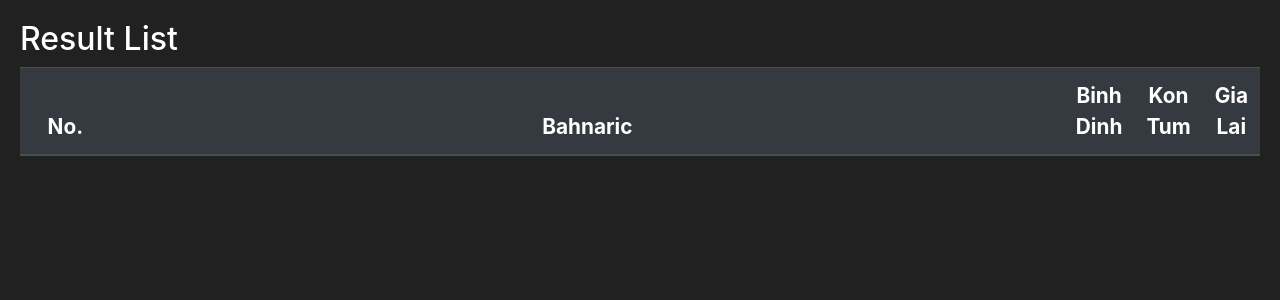
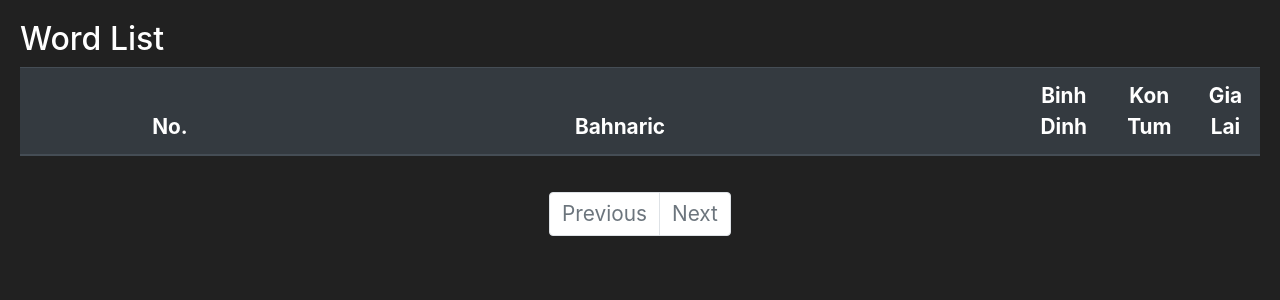
Before and after one commit to martinakaduc/bahnaric-monolingual-dictionary-backend, a Flask app: page /bookmark in a window 1280 px wide. Shown: the part 63-363 px from the top of the page. Run offline with Flask 2, Linux system fonts and the light colour scheme; a user stored in the database is signed in; data comes from the database, SQL or seed files in the repository; both versions use the stored data as it was before the commit; lists and menus that the app fills with data are empty; some libraries are stand-ins or nearby versions.

Commit message:
Fix Bookmark Bug

```diff
--- a/dict/models.py
+++ b/dict/models.py
@@ -16,7 +16,6 @@ class User(db.Model, UserMixin):
     username = db.Column(db.String(length=30), unique=True, nullable=False)
     email_address = db.Column(db.String(length=50), unique=True, nullable=False)
     password_hash = db.Column(db.String(length=60), nullable=False)
-    budget = db.Column(db.Integer(), nullable=False, default=1000)
 
     bookmark = db.relationship('Word', secondary=user_word, backref='bookmark_word', lazy='dynamic')
 
@@ -37,14 +36,12 @@ class User(db.Model, UserMixin):
     def is_bookmarking(self, word):
         return self.bookmark.filter(user_word.c.word_id == word.id).count() > 0
 
-    def add_bookmark(self, word):
+    def edit_bookmark(self, word):
         if not self.is_bookmarking(word):
-            self.bookmark.append(word)
+            self.bookmark.append(word) #if not bookmark, add
             db.session.commit()
-
-    def remove_bookmark(self, word):
-        if self.is_bookmarking(word):
-            self.bookmark.remove(word)
+        else :
+            self.bookmark.remove(word) #if bookmark, remove
             db.session.commit()
 
     def bookmarked_word(self):
--- a/dict/routes.py
+++ b/dict/routes.py
@@ -3,7 +3,8 @@ from dict import app
 from flask import render_template, redirect, url_for, flash, request
 from dict.models import Word, User, user_word
 from dict.forms import RegisterForm, LoginForm, SearchForm, BookmarkForm
-from flask_paginate import Pagination, get_page_parameter
+from flask_paginate import get_page_parameter
+from flask_sqlalchemy import Pagination
 from dict import db
 from flask_login import login_user, logout_user, login_required, current_user
 
@@ -16,17 +17,60 @@ def home_page():
 @app.route("/dict", methods=["GET","POST"])
 @login_required
 def dict_page():
+    word_per_page = 20
     bookmark_form = BookmarkForm()
     if request.method == "POST":
         bookmarked_word = request.form.get('bookmarked_word')
-        word_obj = Word.query.filter_by(name = bookmarked_word).first()
-        current_user.add_bookmark(word_obj)
+        word_obj = Word.query.filter_by(id = bookmarked_word).first()
+        current_user.edit_bookmark(word_obj)
         return redirect(url_for("dict_page"))
 
     if request.method == "GET":
         page = request.args.get('page', 1, type = int)
-        words = Word.query.paginate(page, per_page=20)
-        return render_template("dict.html", words = words, bookmark_form=bookmark_form)
+        words = Word.query.paginate(page, per_page = word_per_page)
+        return render_template("dict.html",
+                               words = words,
+                               bookmark_form=bookmark_form,
+                               c_user = current_user)
+
+@app.route('/search', methods=['POST','GET'])
+def search_page():
+    form = SearchForm()
+    words = Word.query
+    word_per_page = 20
+    if form.validate_on_submit():
+        searched_word = form.searched.data
+        words = words.filter(Word.name.like('%' + searched_word + '%'))
+        words = words.order_by(Word.id).all()
+    # if request.method == "GET":
+    #     page = request.args.get('page', 1, type = int)
+    #     start = (page - 1) * word_per_page
+    #     end = start + word_per_page
+    #     items = words[start:end]
+    #     words = Pagination(None, page, word_per_page, len(items), items)
+        return render_template('search.html',
+                               words = words,
+                               c_user = current_user)
+
+@app.route('/bookmark', methods=['GET', 'POST'])
+@login_required
+def bookmark_page():
+    word_per_page = 20
+    bookmark_form = BookmarkForm()
+    if request.method == "POST":
+        bookmarked_word = request.form.get('bookmarked_word')
+        word_obj = Word.query.filter_by(id = bookmarked_word).first()
+        current_user.edit_bookmark(word_obj)
+        return redirect(url_for("bookmark_page"))
+
+    if request.method == "GET":
+        words = current_user.bookmarked_word()
+        page = request.args.get('page', 1, type = int)
+        words = words.paginate(page, per_page = word_per_page)
+        return render_template("bookmark.html",
+                               words = words,
+                               bookmark_form=bookmark_form,
+                               c_user = current_user)
 
 @app.route("/register", methods=['GET','POST'])
 def register_page():
@@ -68,23 +112,3 @@ def logout_page():
 def base():
     form = SearchForm()
     return dict(form=form)
-
-@app.route('/search', methods=['POST'])
-def search_page():
-    form = SearchForm()
-    words = Word.query
-    if form.validate_on_submit():
-        page = request.args.get('page', 1, type = int)
-        searched_word = form.searched.data
-        words = words.filter(Word.name.like('%' + searched_word + '%'))
-
-        words = words.order_by(Word.id).all()
-        return render_template('search.html', form=form,
-                               searched =searched_word
-                               ,words = words)
-
-@app.route('/bookmark', methods=['GET', 'POST'])
-@login_required
-def bookmark_page():
-    words = current_user.bookmarked_word()
-    return render_template('bookmark.html', words = words)
--- a/dict/templates/base.html
+++ b/dict/templates/base.html
@@ -40,7 +40,6 @@
                         <input class="form-control mr-sm-2" name="searched" type="search" placeholder="Search" aria-label="Search">
                         <button class="btn btn-outline-success my-2 my-sm-0" type="submit">Search</button>
                       </form>
-                    <!--bookmark here-->
                     <li>
                         <a class="nav-link">Welcome, {{current_user.username}}</a>
                     </li>
--- a/dict/templates/bookmark.html
+++ b/dict/templates/bookmark.html
@@ -1,29 +1,49 @@
 {% extends 'base.html' %}
 
 {%block title%}
-Dictionary Page
+    Bookmark Page
 {%endblock %}
 
 {% block content %}
   <div class="row" style="margin:20px;">
-        <h2 style="text-align:center;"> Result List</h2>
+    <h2 style="text-align:center;"> Word List</h2>
     <table class="table table-hover table-dark" style="text-align:center;">
       <thead>
         <tr>
-                     <!--Your Columns HERE -->
+          <!-- Your Columns HERE -->
+          <th scope="col" style="width: 100px;"></th>
           <th scope="col" style="width: 100px;">No.</th>
-                    <th scope="col" style="width: 1200px;">Bahnaric</th>
+          <th scope="col" style="width: 800px;">Bahnaric</th>
           <th scope="col">Binh Dinh</th>
           <th scope="col">Kon Tum</th>
           <th scope="col">Gia Lai</th>
         </tr>
       </thead>
       <tbody>
-                 <!--Your rows inside the table HERE: -->
-                {% for word in words %}
+          <!-- Your rows inside the table HERE: -->
+          {% for word in words.items %}
               <tr>
+                <!--Bookmark button-->
+                <td>
+                  {% if c_user.is_bookmarking(word) %}
+                  <form method="POST">
+                    {{bookmark_form.hidden_tag()}}
+                    <input id="bookmarked_word" name="bookmarked_word" type="hidden" value="{{word.id}}">
+                    {{bookmark_form.submit(class="btn btn-outline-success btn-block")}}
+                  </form>
+                  {% else %}
+                  <form method="POST">
+                    {{bookmark_form.hidden_tag()}}
+                    <input id="bookmarked_word" name="bookmarked_word" type="hidden" value="{{word.id}}">
+                    {{bookmark_form.submit(class="btn btn-outline-secondary btn-block")}}
+                  </form>
+                  {% endif%}
+                </td>
+                <!--Word ID-->
                 <td>{{word.id}}</td>
+                <!--Word name-->
                 <td>{{word.name}}</td>
+                <!--Word Audio Binh Dinh-->
                 <td>
                   {% if word.BinhDinh == "Y"%}
                     <button class="btn btn-primary"><i class="bi bi-megaphone"></i></button>
@@ -31,6 +51,7 @@ Dictionary Page
                     <i class="bi bi-x-square-fill"></i>
                   {%endif%}
                 </td>
+                <!--Word Audio KonTum-->
                 <td>
                   {% if word.KonTum == "Y"%}
                     <button class="btn btn-primary"><i class="bi bi-megaphone"></i></button>
@@ -38,6 +59,7 @@ Dictionary Page
                     <i class="bi bi-x-square-fill"></i>
                   {%endif%}
                 </td>
+                <!--Word Audio Gia Lai-->
                 <td>
                   {% if word.GiaLai == "Y"%}
                     <button class="btn btn-primary"><i class="bi bi-megaphone"></i></button>
@@ -50,5 +72,27 @@ Dictionary Page
           </tbody>
       </table>
   </div>
-
+  <!--Pagination here-->
+  <nav aria-label="...">
+    <ul class="pagination justify-content-center">
+      <!--Previous button here-->
+      <li class="page-item {% if not words.has_prev %} disabled {% endif %}">
+        <a class="page-link" href="./bookmark?page={{words.prev_num}}">Previous</a>
+      </li>
+      <!--Generate page number here-->
+      {%for page in words.iter_pages()%}
+        <li class="page-item {%if page == words.page%}active{%endif%}">
+          {%if page==None%}
+            <a class="page-link">...</a>
+          {%else%}
+            <a class="page-link" href="./bookmark?page={{page}}">{{page}}<span class="sr-only">(current)</span></a>
+          {%endif%}
+        </li>
+      {%endfor%}
+      <!--Next button here-->
+      <li class="page-item {% if not words.has_next %} disabled {% endif %}">
+        <a class="page-link" href="./bookmark?page={{words.next_num}}">Next</a>
+      </li>
+    </ul>
+  </nav>
 {%endblock%}
--- a/dict/templates/search.html
+++ b/dict/templates/search.html
@@ -22,6 +22,7 @@ Dictionary Page
                  <!--Your rows inside the table HERE: -->
                 {% for word in words %}
                     <tr>
+
                         <td>{{word.id}}</td>
                         <td>{{word.name}}</td>
                         <td>
```
Also changed, not shown: dict/templates/dict.html (+21 -11 lines), dict/dict.db. Lines whose indentation alone changed are shown as unchanged.
